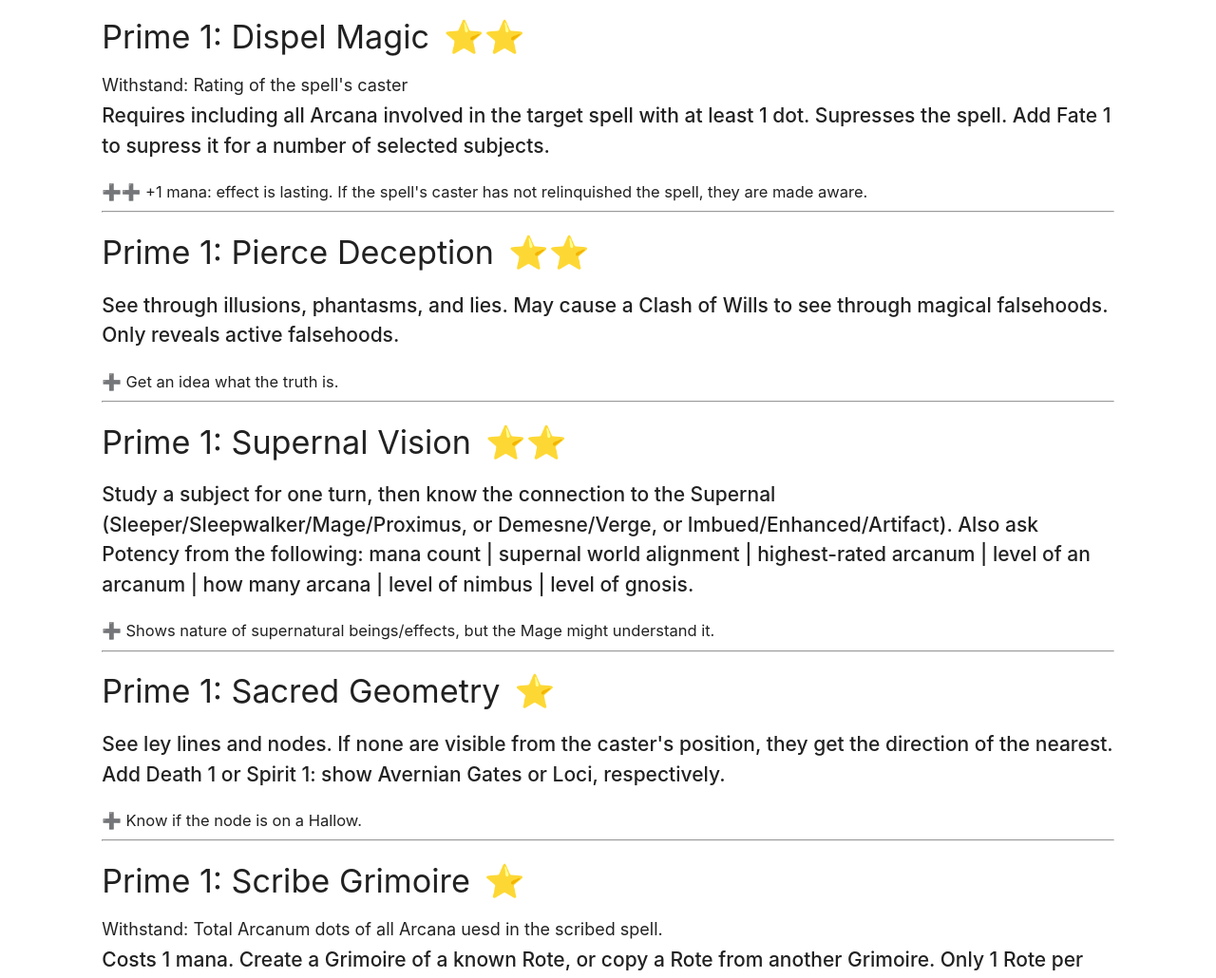
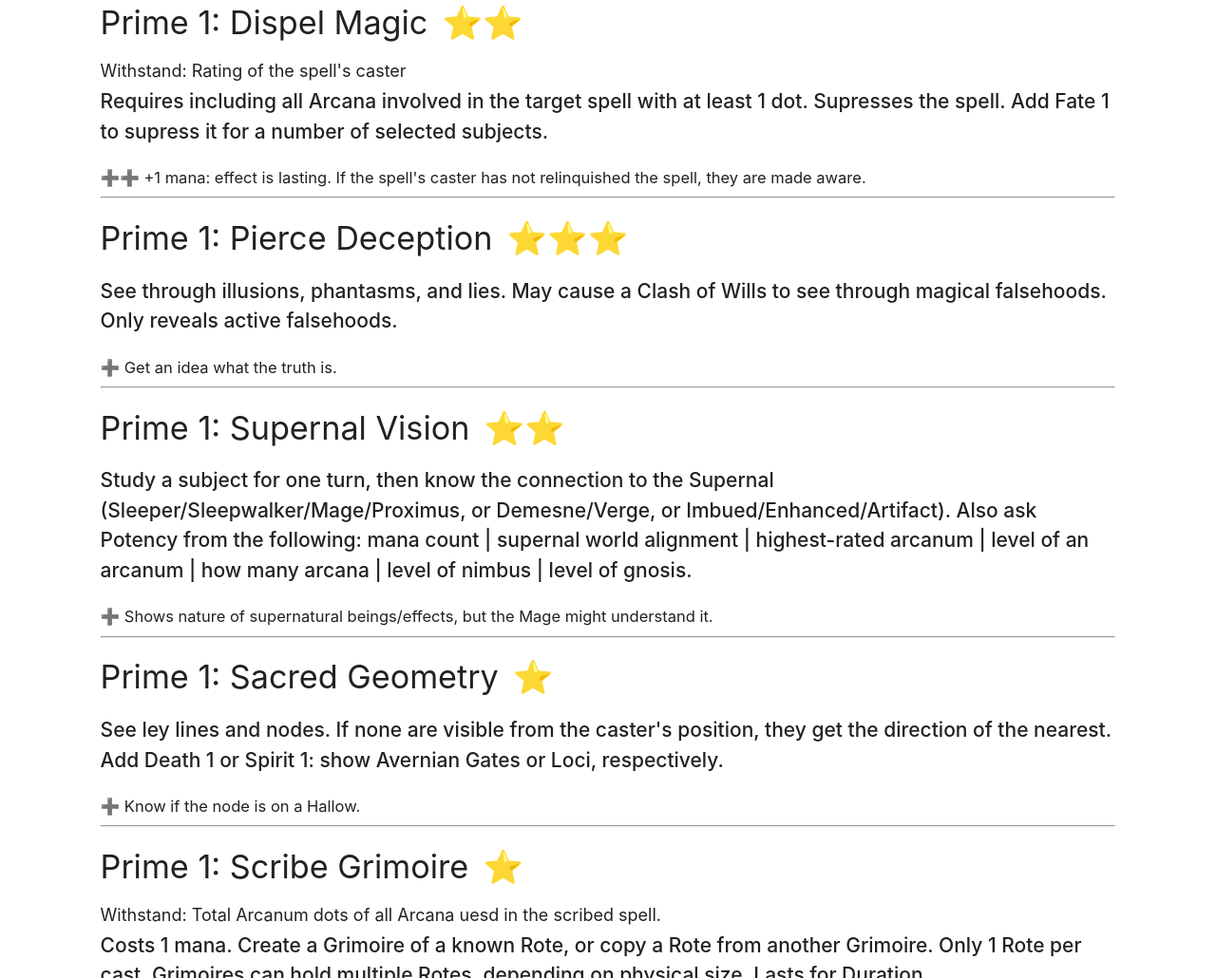
Before and after one commit to Celeo/my_mta2_spells, a React app: page / in a window 1280 px wide. Shown: the part 5098-6128 px from the top of the page at 95% size. Built offline with nearby package versions, Linux system fonts and the light colour scheme.

Commit message:
Style changes

```diff
--- a/src/components/SpellListing.js
+++ b/src/components/SpellListing.js
@@ -71,7 +71,7 @@ ArcanumSlider.propTypes = {
 const ControlSliders = (props) => {
   const [show, setShow] = useState(true)
   return (
-    <div className="controls">
+    <div>
       <div className="flex-row">
         <Modal trigger={
           <Button className="blue" onClick={() => setShow(!show)}>Filter</Button>
@@ -115,9 +115,7 @@ const SpellListing = (props) => {
           [ 'Prime', primeLevel, setPrimeLevel ]
         ]}
       />
-      <div className="spell-listing">
-        { filtered.map(s => <Spell key={s.name} {...s} />) }
-      </div>
+      { filtered.map(s => <Spell key={s.name} {...s} />) }
     </div>
   )
 }
--- a/src/data.json
+++ b/src/data.json
@@ -696,7 +696,7 @@
           "effect": "Get an idea what the truth is."
         }
       ],
-      "rating": 2
+      "rating": 3
     },
     {
       "arcanum": "Prime",
--- a/src/index.css
+++ b/src/index.css
@@ -34,8 +34,8 @@ h4 {
 }
 
 .spacer-medium-top {
-    padding-top: 2em;
-    margin-top: 2em;
+    padding-top: 1em;
+    margin-top: 1em;
 }
 
 .spacer-small {
--- a/src/index.js
+++ b/src/index.js
@@ -13,16 +13,18 @@ import CastingRules from './components/CastingRules.js'
 
 const Index = () => {
   return (
-    <div className="container-medium">
     <Tabs className="tabs-fixed-width z-depth-2">
       <Tab className="spacer-medium-top" title="Spells">
+        <div className="container-medium">
           <SpellListing spellData={spellData} />
+        </div>
       </Tab>
       <Tab className="spacer-medium-top" title="Casting Rules">
+        <div className="container-medium">
           <CastingRules />
+        </div>
       </Tab>
     </Tabs>
-    </div>
   )
 }
 
```
Lines whose indentation alone changed are shown as unchanged.
